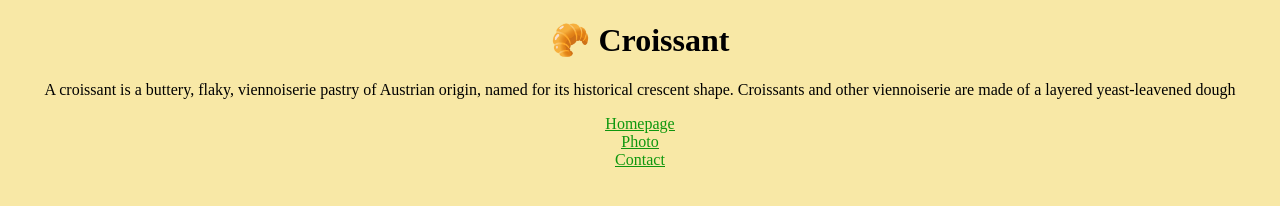
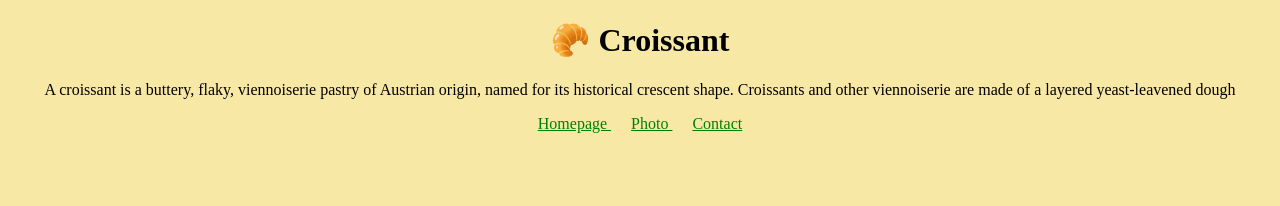
Before and after one commit to mahsajorjani/Croissant, a plain HTML site: page index.html in a window 1280 px wide. Drawn offline with Linux system fonts and the light colour scheme.

Commit message:
index change code

```diff
--- a/css/styles.css
+++ b/css/styles.css
@@ -20,30 +20,18 @@ p {
     text-align: center;
 }
 
-a {
 
-    cursor: pointer;
-    text-decoration: underline;
-    display: block;
-
-}
 .croissant-pic {
     display: block;
     margin-left: auto;
     margin-right: auto;
 }
 footer {
-    display: block;
     text-align: center;
+  }
+  footer a {
+    margin: 0 10px;
+    color: green;
     cursor: pointer;
     text-decoration: underline;
-  position: relative;
-  top: 0;
-  left: 0;
-  transform: none;
-
-}
-footer a {
-    margin: 0 10px;
-    color: rgb(14, 151, 14);
-}
+  }
```
